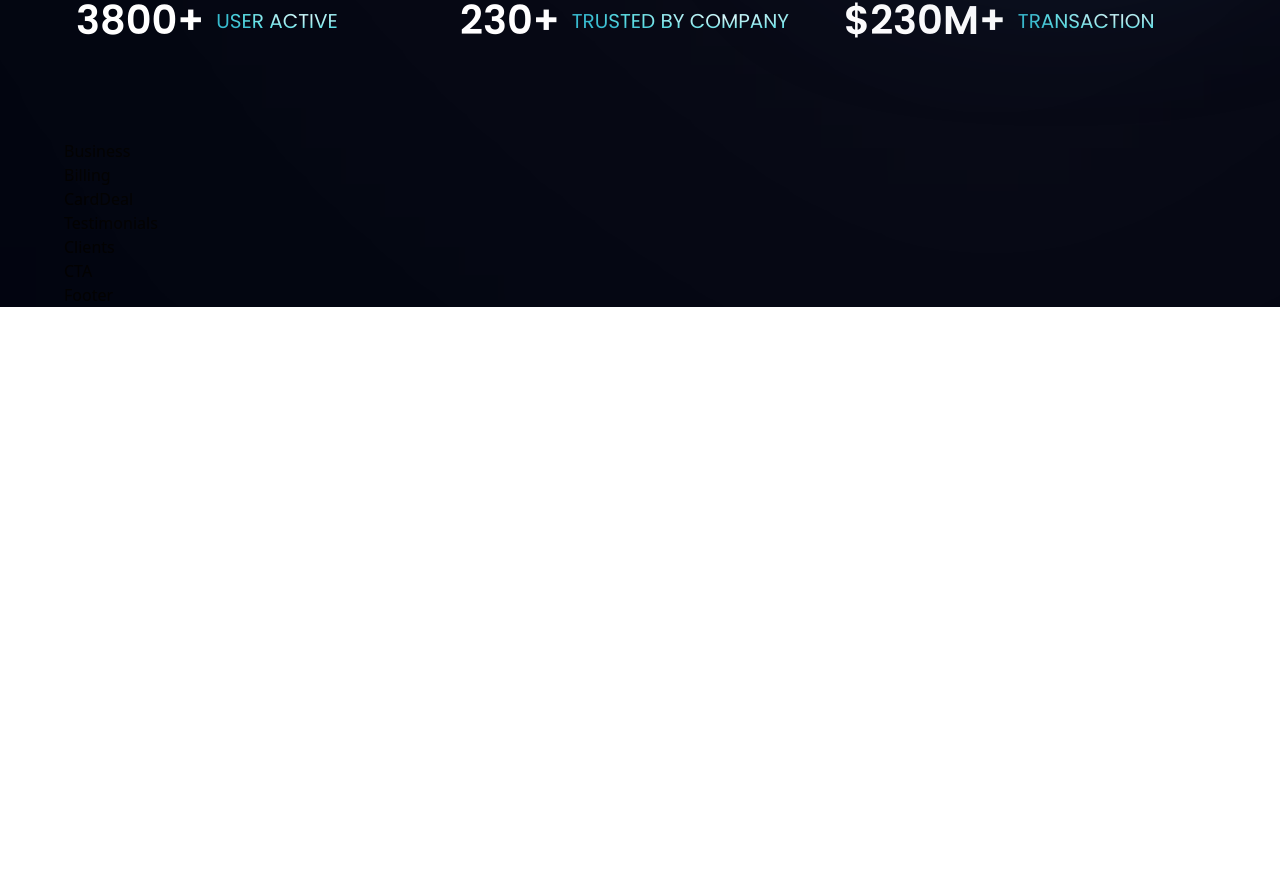
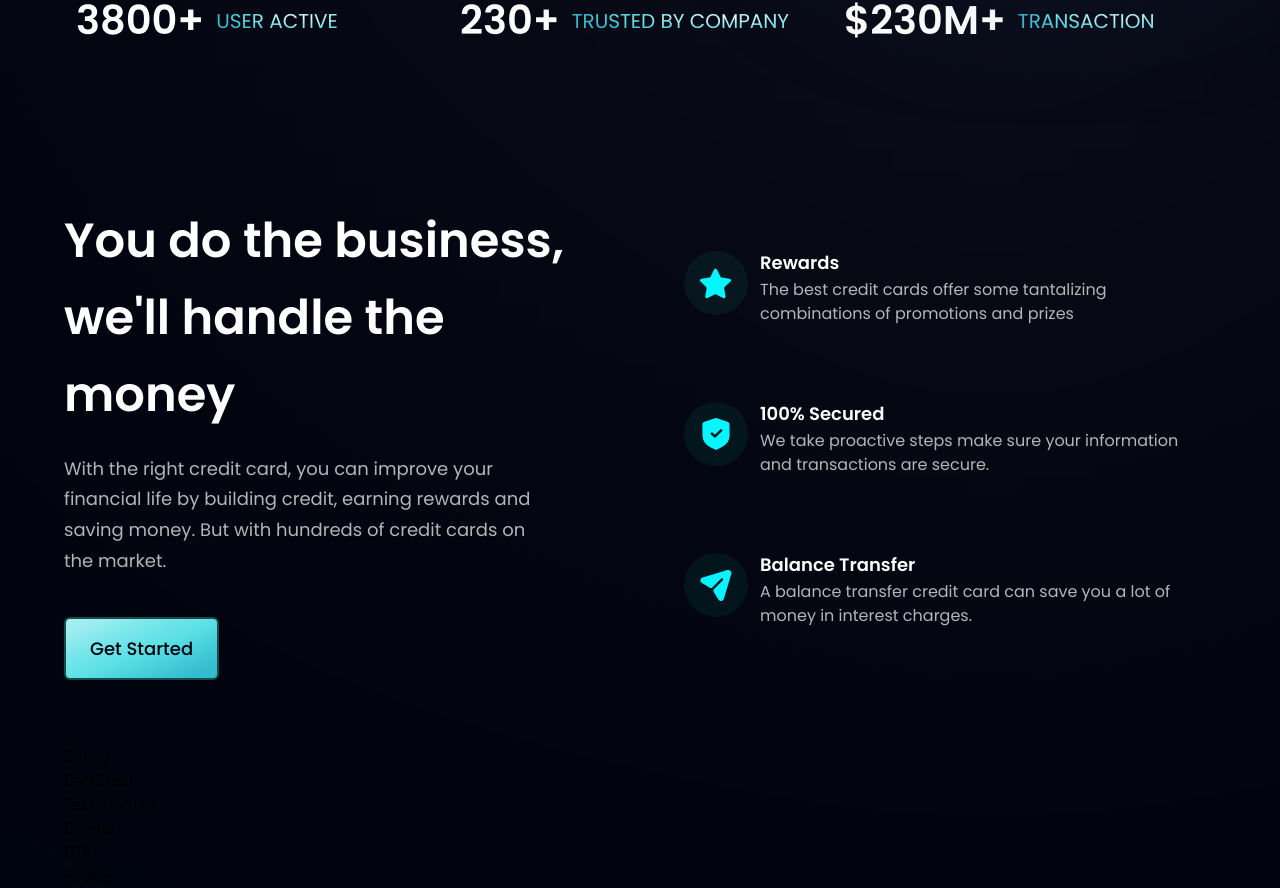
Before and after one commit to sebastian-plata/jsmastery_project-3, a React (Vite) app: page / in a window 1280 px wide. Shown: the part 806-1694 px from the top of the page. Before the commit the page ends 1113 px from the top, so only its background shows below. Built offline with nearby package versions, Linux system fonts and the light colour scheme.

Commit message:
build: complete business section

```diff
--- a/src/components/Business.jsx
+++ b/src/components/Business.jsx
@@ -1,11 +1,52 @@
-import React from 'react'
+import React from "react";
+import styles, { layout } from "../styles";
+import { features } from "../constants";
+import Button from "./Button";
+
+const FeatureCard = ({ icon, title, content, index }) => (
+  <div
+    className={`flex flex-row p-6 rounded-md ${
+      index !== features.length - 1 ? "mb-6" : "mb-0"
+    } feature-card`}
+  >
+    <div
+      className={`w-[64px] h-[64px] rounded-full ${styles.flexCenter} bg-dimBlue`}
+    >
+      <img src={icon} alt="icon" className="w-[50%] h-[50%] object-contain" />
+    </div>
+    <div className="flex-1 flex flex-col ml-3">
+      <h4 className="font-poppins font-semibold text-white text-[18px] leading-[23px] mb-1">
+        {title}
+      </h4>
+      <p className="font-poppins font-normal text-dimWhite text-[16px] leading-[24px] mb-1">
+        {content}
+      </p>
+    </div>
+  </div>
+);
 
 const Business = () => {
   return (
-    <div>
-      Business
-    </div>
-  )
-}
+    <section id="features" className={layout.section}>
+      <div className={layout.sectionInfo}>
+        <h2 className={styles.heading2}>
+          You do the business, <br className="sm:block hidden" /> we&apos;ll
+          handle the money
+        </h2>
+        <p className={`${styles.paragraph} max-w-[470px] mt-5`}>
+          With the right credit card, you can improve your financial life by
+          building credit, earning rewards and saving money. But with hundreds
+          of credit cards on the market.
+        </p>
+        <Button styles="mt-10" />
+      </div>
+      <div className={`${layout.sectionImg} flex-col`}>
+        {features.map((feature, index) => (
+          <FeatureCard key={feature.id} {...feature} index={index} />
+        ))}
+      </div>
+    </section>
+  );
+};
 
-export default Business
+export default Business;
--- a/src/components/Button.jsx
+++ b/src/components/Button.jsx
@@ -1,11 +1,10 @@
 import React from 'react'
 
-const Button = () => {
-  return (
-    <div>
-      Button
-    </div>
+const Button = ({styles}) =>  (
+    <button type='button' className={`py-4 px-6 bg-blue-gradient font-poppins font-medium text-[18px] text-primary outline-none ${styles} rounded-md border-2 border-teal-900 hover:border-teal-100`}>
+      Get Started
+    </button>
   )
-}
+
 
 export default Button
```
Also changed, not shown: 1 other file (tests, documents, lock files or other folders).
